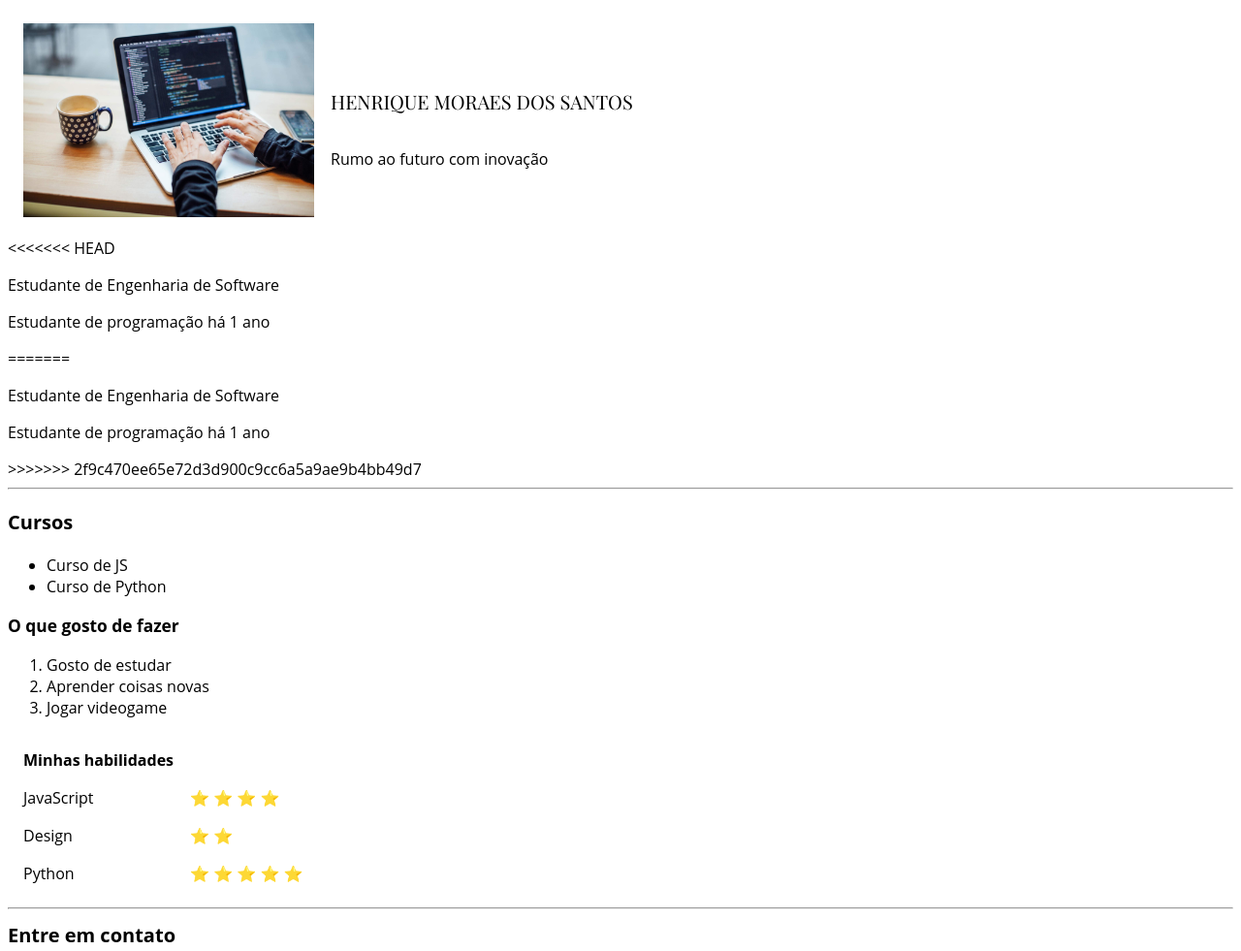
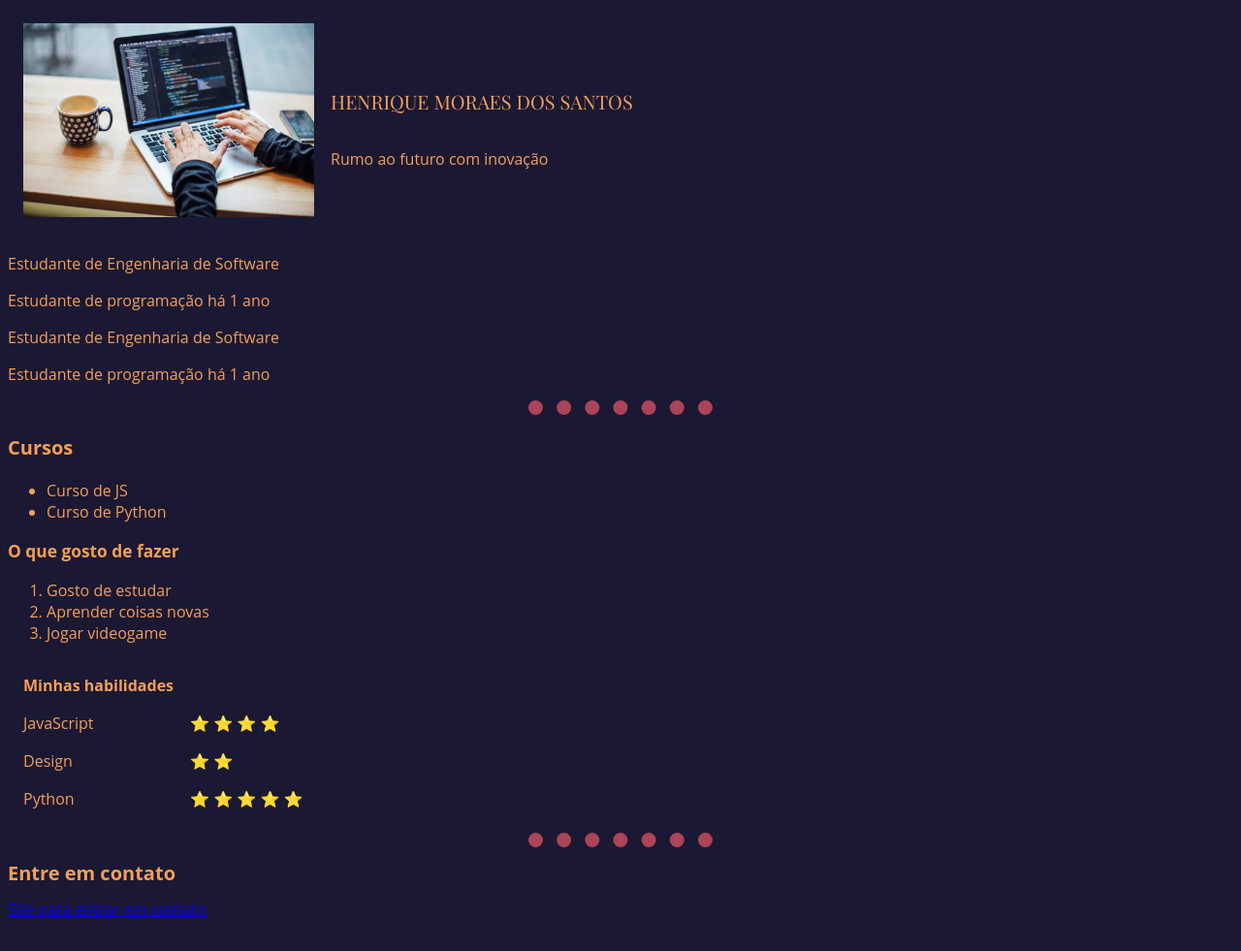
Before and after one commit to Rick-Henrique7/estudo-fullstack, a plain HTML site: page index.html in a window 1280 px wide. Shown: the top 981 px of the page at 97% size. After the commit the page ends 957 px from the top, so only its background shows below. Drawn offline with nearby package versions, Linux system fonts and the light colour scheme; files whose address does not match are found by name.

Commit message:
inserindo css externo

```diff
--- a/index.html
+++ b/index.html
@@ -4,43 +4,11 @@
     <meta charset="UTF-8">
     <meta name="viewport" content="width=device-width, initial-scale=1.0">
     <title>Document</title>
+    <link rel="stylesheet" href="C:\Users\henri\OneDrive\Desktop\full-stack-turbo\style\style.css">
     <link href="https://cdnjs.cloudflare.com/ajax/libs/font-awesome/6.0.0-beta3/css/all.min.css" rel="stylesheet">
     <link rel="preconnect" href="https://fonts.googleapis.com">
     <link rel="preconnect" href="https://fonts.gstatic.com" crossorigin>
     <link href="https://fonts.googleapis.com/css2?family=Playfair+Display:wght@400&display=swap" rel="stylesheet">
-    <style>
-        body {
-            font-family: "Open Sans", serif;
-            font-optical-sizing: auto;
-            font-weight: 400;
-            font-style: normal;
-        }
-        ul {
-            list-style-type: disc;
-        }
-        h1 {
-            font-size: 15pt;
-        }
-        .custom-font {
-            font-family: "Playfair Display", serif;
-            font-weight: 400;
-        }
-        table {
-            border-spacing: 15px;
-        }
-        img {
-            height: 200px;
-            width: 300px;
-        }
-        .section-title {
-            font-size: 15pt;
-            font-weight: bold;
-        }
-        .subtext {
-            font-size: 13pt;
-            font-weight: bold;
-        }
-    </style>
 </head>
 <body>
     <table>
@@ -56,13 +24,12 @@
             </tr>
         </tbody>
     </table>
-<<<<<<< HEAD
+
     <p>Estudante de Engenharia de Software</p>
     <p>Estudante de programação há 1 ano</p>
-=======
     <p class="playwrite-mx-guides-regular">Estudante de Engenharia de Software</p>
     <p class="playwrite-mx-guides-regular">Estudante de programação há 1 ano</p>
->>>>>>> 2f9c470ee65e72d3d900c9cc6a5a9ae9b4bb49d7
+
     <hr>
     <p class="section-title">Cursos</p>
     <ul>
--- /dev/null
+++ b/style/style.css
@@ -0,0 +1,40 @@
+body {
+    font-family: "Open Sans", serif;
+    font-optical-sizing: auto;
+    font-weight: 400;
+    font-style: normal;
+    background-color: rgb(27, 24, 51);
+    color: rgb(242, 159, 88)
+}
+ul {
+    list-style-type: disc;
+}
+h1 {
+    font-size: 15pt;
+}
+.custom-font {
+    font-family: "Playfair Display", serif;
+    font-weight: 400;
+}
+table {
+    border-spacing: 15px;
+}
+img {
+    height: 200px;
+    width: 300px;
+}
+.section-title {
+    font-size: 15pt;
+    font-weight: bold;
+}
+.subtext {
+    font-size: 13pt;
+    font-weight: bold;
+}
+hr {
+    width: 15%; /* aqui definimos uma janela de exibição responsiva de 15%*/
+    border-style: none; /* aqui definimos que os atributos das bordas são nulos*/
+    border-top: dotted; /*aqui a parte superior adota o stylo dotted */
+    color: rgb(171, 68, 89);/* recebe uma cor vermelha */
+    border-width: 15px;/*a borda tem um tamanho de 15px */
+}
```
